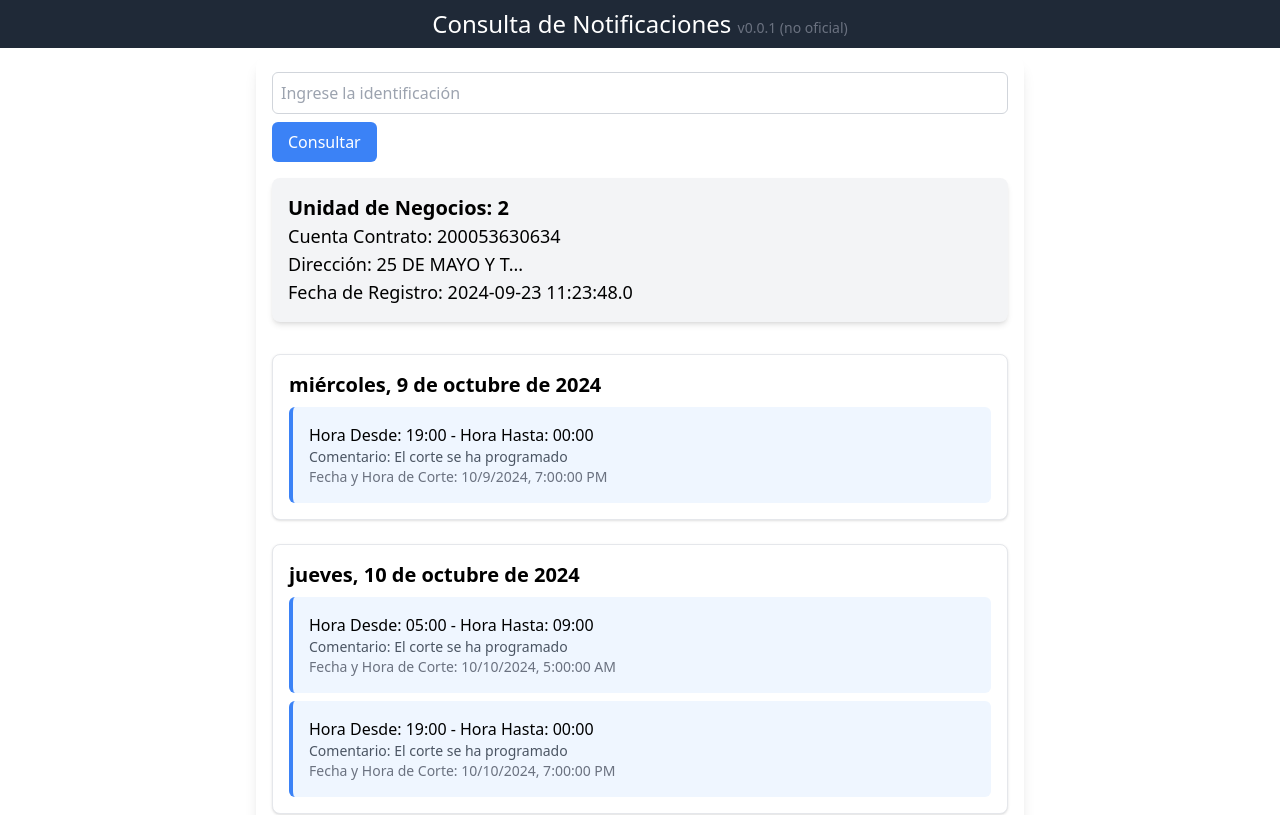
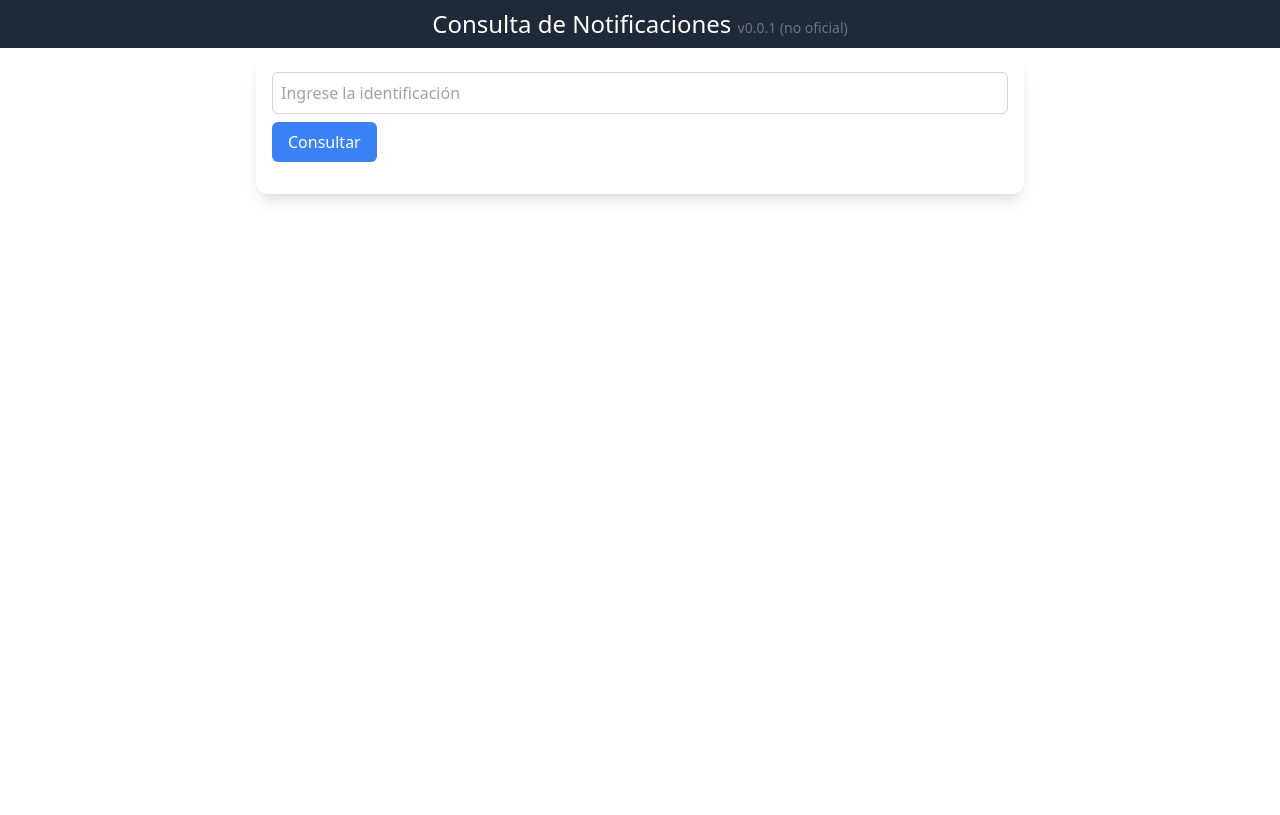
Before and after one commit to BrangyCastro/power-outage-notification, a React (Vite) app: page / in a window 1280 px wide. Shown: the top 815 px of the page. Built offline with nearby package versions, Linux system fonts and the light colour scheme.

Commit message:
♻️ (Notifications.tsx): Remove unnecessary import and update useState initialization to remove dependency on dataMock.

```diff
--- a/src/Notifications.tsx
+++ b/src/Notifications.tsx
@@ -1,5 +1,4 @@
 import React, { useEffect, useState } from "react";
-import { dataMock } from "./dataMock";
 import { isSameDay, parse, isWithinInterval } from "date-fns";
 
 interface PlanningDetail {
@@ -43,7 +42,7 @@ interface ResponseAdapter {
 }
 
 const Notifications: React.FC = () => {
-  const [data, setData] = useState<ApiResponse | null>(dataMock);
+  const [data, setData] = useState<ApiResponse | null>();
   const [loading, setLoading] = useState<boolean>(false);
   const [error, setError] = useState<string | null>(null);
   const [identification, setIdentification] = useState<string>("");
```
